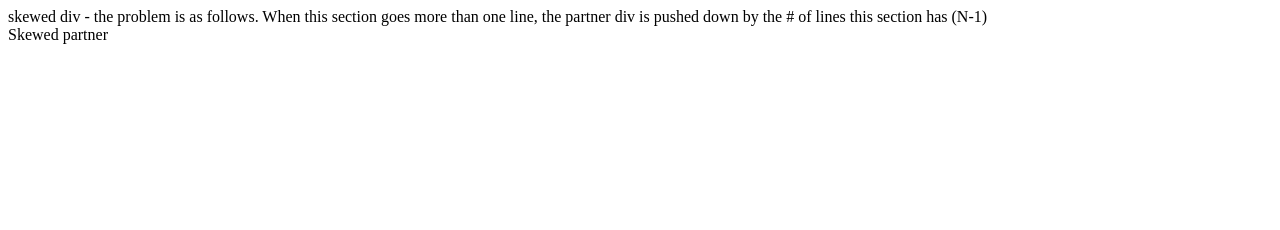
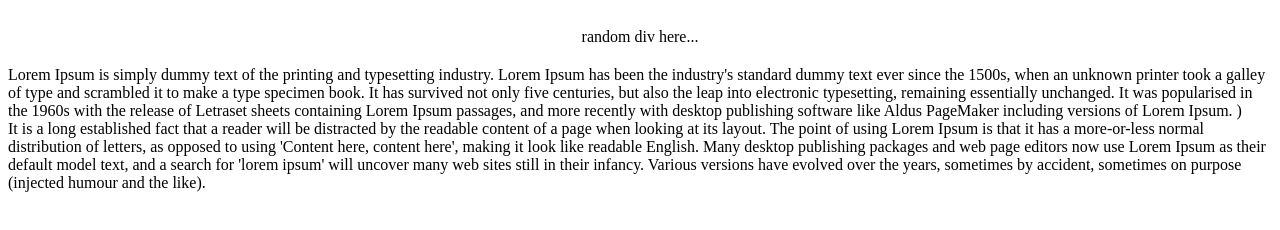
Before and after one commit to kennstphn/skew-element, a plain HTML site: page index.html in a window 1280 px wide. Drawn offline with Linux system fonts and the light colour scheme.

Commit message:
Update index.html

```diff
--- a/index.html
+++ b/index.html
@@ -1,14 +1,23 @@
 <html>
+
 <head></head>
+
 <body>
-  <div class="skew-row-primary">
-      <div class="skew-primary">
-          <div class="skew-wrapper">
-              <div class="skew-content">skewed div - the problem is as follows. When this section goes more than one line, the partner div is pushed down by the # of lines this section has (N-1)</div>
-          </div>
-      </div><div class="skew-partner">
-          <div class="skew-content">Skewed partner</div>
+  <div style="padding:20px;text-align:center;">random div here...</div>
+  <div class="skew-row">
+    <div class="left">
+      <div class="skew-wrapper">
+        <div class="skew-content">Lorem Ipsum is simply dummy text of the printing and typesetting industry. Lorem Ipsum has been the industry's standard dummy text ever since the 1500s, when an unknown printer took a galley of type and scrambled it to make a type specimen book. It has survived not only five centuries, but also the leap into electronic typesetting, remaining essentially unchanged. It was popularised in the 1960s with the release of Letraset sheets containing Lorem Ipsum passages, and more recently with desktop publishing software like Aldus PageMaker including versions of Lorem Ipsum.
+
+)</div>
       </div>
+    </div>
+    <div class="right">
+      <div class="skew-content">It is a long established fact that a reader will be distracted by the readable content of a page when looking at its layout. The point of using Lorem Ipsum is that it has a more-or-less normal distribution of letters, as opposed to using 'Content here, content here', making it look like readable English. Many desktop publishing packages and web page editors now use Lorem Ipsum as their default model text, and a search for 'lorem ipsum' will uncover many web sites still in their infancy. Various versions have evolved over the years, sometimes by accident, sometimes on purpose (injected humour and the like).
+
+</div>
+    </div>
   </div>
 </body>
+
 </html>
```
